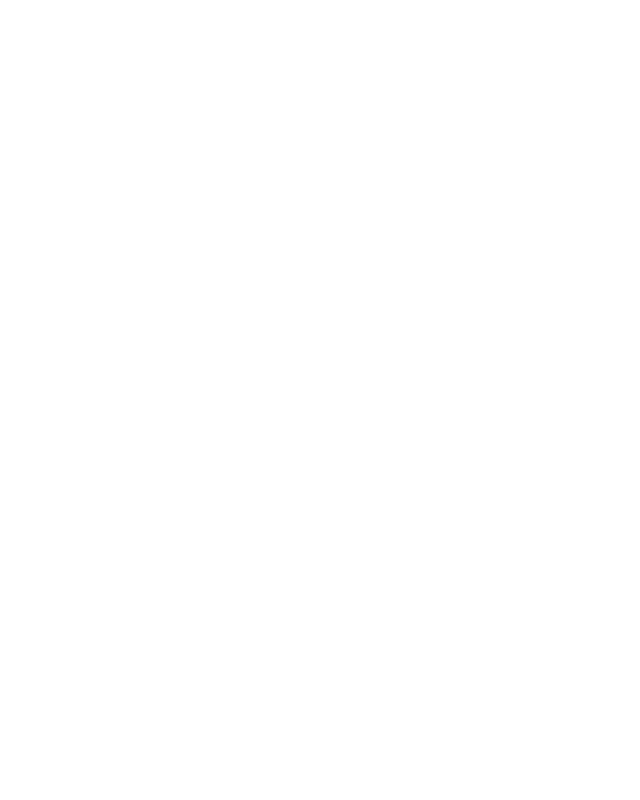
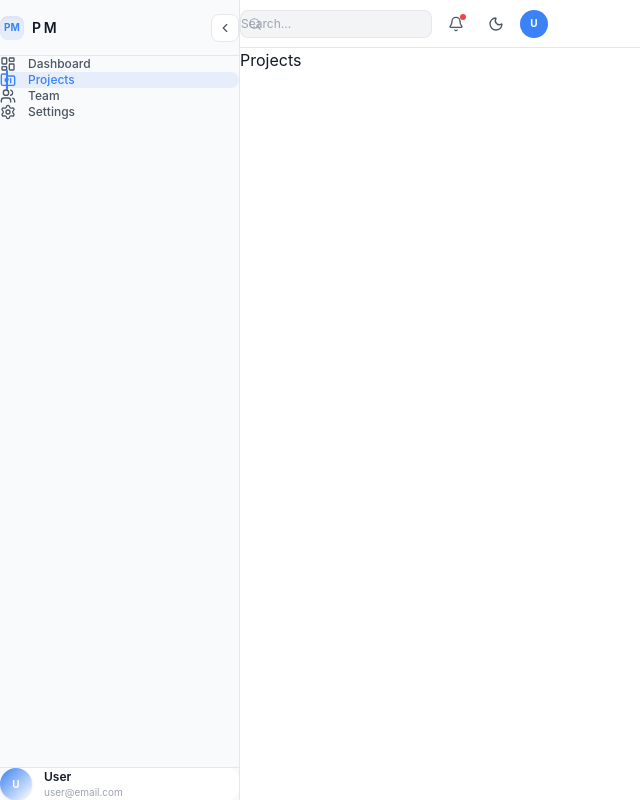
Before and after one commit to Abbas-shah10/project_management, a React (Vite) app in the folder frontend/: page /projects in a window 1280 px wide. Before the commit this address had no page. Shown: the whole page, without its empty margins (0-640 px from the left). Built offline with nearby package versions, Linux system fonts and the light colour scheme.

Commit message:
feat: add Projects page and update routing; configure axios instance and environment variables

```diff
--- a/frontend/package.json
+++ b/frontend/package.json
@@ -13,7 +13,7 @@
     "@tailwindcss/vite": "^4.3.3",
     "axios": "^1.20.0",
     "date-fns": "^4.4.0",
-    "lucide-react": "^1.42.0",
+    "lucide-react": "^1.46.0",
     "react": "^19.2.8",
     "react-dom": "^19.2.8",
     "react-router-dom": "^7.18.3",
--- /dev/null
+++ b/frontend/src/api/axios.ts
@@ -0,0 +1,8 @@
+import axios from "axios";
+
+const api = axios.create({
+  baseURL: import.meta.env.VITE_API_URL,
+  withCredentials: true,
+});
+
+export default api;
--- a/frontend/src/components/layout/AppLayout.tsx
+++ b/frontend/src/components/layout/AppLayout.tsx
@@ -1,29 +1,17 @@
-import { Outlet, useLocation } from 'react-router-dom';
-import Sidebar from './Sidebar';
-import Header from './Header';
-import TaskDrawer from '../task/TaskDrawer';
-
-const pageTitles: Record<string, string> = {
-  '/': 'Dashboard',
-  '/projects': 'Projects',
-  '/team': 'Team',
-  '/settings': 'Settings',
-};
+import { Outlet } from "react-router-dom";
+import Sidebar from "./Sidebar";
+import Header from "./Header";
 
 export default function AppLayout() {
-  const location = useLocation();
-  const title = pageTitles[location.pathname] || 'Dashboard';
-
   return (
     <div className="flex h-screen bg-[var(--bg-primary)]">
       <Sidebar />
       <div className="flex-1 flex flex-col overflow-hidden">
-        <Header title={title} />
+        <Header />
         <main className="flex-1 overflow-auto p-6">
           <Outlet />
         </main>
       </div>
-      <TaskDrawer />
     </div>
   );
 }
--- a/frontend/src/components/layout/Header.tsx
+++ b/frontend/src/components/layout/Header.tsx
@@ -1,17 +1,9 @@
-import { Search, Bell } from 'lucide-react';
-import ThemeToggle from '../ui/ThemeToggle';
+import { Search, Bell } from "lucide-react";
+import ThemeToggle from "../ui/ThemeToggle";
 
-interface HeaderProps {
-  title: string;
-}
-
-export default function Header({ title }: HeaderProps) {
+export default function Header() {
   return (
     <header className="h-12 flex items-center justify-between px-4 bg-[var(--bg-primary)] border-b border-[var(--border-primary)] shrink-0">
-      <h1 className="text-sm font-semibold text-[var(--text-primary)]">
-        {title}
-      </h1>
-
       <div className="flex items-center gap-2">
         <div className="relative hidden sm:block">
           <Search className="absolute left-2 top-1/2 -translate-y-1/2 w-3.5 h-3.5 text-[var(--text-tertiary)]" />
--- a/frontend/src/components/layout/Sidebar.tsx
+++ b/frontend/src/components/layout/Sidebar.tsx
@@ -1,4 +1,4 @@
-import { NavLink } from 'react-router-dom';
+import { NavLink } from "react-router-dom";
 import {
   LayoutDashboard,
   FolderKanban,
@@ -6,14 +6,14 @@ import {
   Settings,
   ChevronLeft,
   ChevronRight,
-} from 'lucide-react';
-import { useAppStore } from '../../stores/app-store';
+} from "lucide-react";
+import { useAppStore } from "../../stores/app-store";
 
 const navItems = [
-  { to: '/', label: 'Dashboard', icon: LayoutDashboard },
-  { to: '/projects', label: 'Projects', icon: FolderKanban },
-  { to: '/team', label: 'Team', icon: Users },
-  { to: '/settings', label: 'Settings', icon: Settings },
+  { to: "/", label: "Dashboard", icon: LayoutDashboard },
+  { to: "/projects", label: "Projects", icon: FolderKanban },
+  { to: "/team", label: "Team", icon: Users },
+  { to: "/settings", label: "Settings", icon: Settings },
 ];
 
 export default function Sidebar() {
@@ -21,59 +21,84 @@ export default function Sidebar() {
 
   return (
     <aside
-      className={`flex flex-col bg-[var(--bg-secondary)] border-r border-[var(--border-primary)] transition-all duration-200 ${
-        sidebarOpen ? 'w-52' : 'w-14'
+      className={`flex flex-col overflow-hidden border-r border-[var(--border-primary)] bg-[var(--bg-secondary)] shadow-[inset_0_0_0_1px_rgba(255,255,255,0.02)] transition-all duration-300 ${
+        sidebarOpen ? "w-60" : "w-[4.5rem]"
       }`}
     >
-      <div className="flex items-center justify-between h-12 px-3 border-b border-[var(--border-primary)]">
+      <div
+        className={`flex h-14 items-center border-b border-[var(--border-primary)] px-3 ${
+          sidebarOpen ? "justify-between" : "justify-center"
+        }`}
+      >
         {sidebarOpen && (
-          <span className="text-sm font-bold text-[var(--text-primary)] tracking-tight">
-            PM
-          </span>
+          <div className="flex items-center gap-2">
+            <div className="flex h-6 w-6 items-center justify-center rounded-md bg-[var(--accent-primary)]/10 text-[10px] font-bold text-[var(--accent-primary)] shadow-inner">
+              PM
+            </div>
+            <span className="text-sm font-semibold tracking-[0.2em] text-[var(--text-primary)] uppercase">
+              PM
+            </span>
+          </div>
         )}
+
         <button
+          type="button"
           onClick={toggleSidebar}
-          className="w-7 h-7 flex items-center justify-center rounded text-[var(--text-secondary)] hover:bg-[var(--bg-hover)] hover:text-[var(--text-primary)] transition-colors cursor-pointer"
+          aria-label={sidebarOpen ? "Collapse sidebar" : "Expand sidebar"}
+          title={sidebarOpen ? "Collapse sidebar" : "Expand sidebar"}
+          className="flex h-7 w-7 cursor-pointer items-center justify-center rounded-md border border-[var(--border-primary)] bg-[var(--bg-primary)] text-[var(--text-secondary)] transition-all duration-200 hover:border-[var(--accent-primary)]/40 hover:bg-[var(--bg-hover)] hover:text-[var(--text-primary)]"
         >
           {sidebarOpen ? (
-            <ChevronLeft className="w-3.5 h-3.5" />
+            <ChevronLeft className="h-3.5 w-3.5" />
           ) : (
-            <ChevronRight className="w-3.5 h-3.5" />
+            <ChevronRight className="h-3.5 w-3.5" />
           )}
         </button>
       </div>
 
-      <nav className="flex-1 py-2 px-1.5 space-y-0.5">
+      <nav className="flex-1 space-y-1 px-2 py-3">
         {navItems.map((item) => (
           <NavLink
             key={item.to}
             to={item.to}
-            end={item.to === '/'}
+            end={item.to === "/"}
+            title={item.label}
             className={({ isActive }) =>
-              `flex items-center gap-2.5 px-2.5 py-2 rounded-md text-xs font-medium transition-colors ${
+              `group relative flex items-center rounded-xl px-2.5 py-2.5 text-xs font-medium transition-all duration-200 ${
+                sidebarOpen ? "gap-3" : "justify-center"
+              } ${
                 isActive
-                  ? 'bg-[var(--accent-primary)]/10 text-[var(--accent-primary)]'
-                  : 'text-[var(--text-secondary)] hover:bg-[var(--bg-hover)] hover:text-[var(--text-primary)]'
+                  ? "bg-[var(--accent-primary)]/10 text-[var(--accent-primary)] shadow-[inset_0_0_0_1px_rgba(var(--accent-primary-rgb),0.12)]"
+                  : "text-[var(--text-secondary)] hover:bg-[var(--bg-hover)] hover:text-[var(--text-primary)]"
               }`
             }
           >
-            <item.icon className="w-4 h-4 shrink-0" />
-            {sidebarOpen && <span>{item.label}</span>}
+            {({ isActive }) => (
+              <>
+                <span
+                  className={`absolute left-1.5 top-1/2 h-5 w-0.5 -translate-y-1/2 rounded-full bg-[var(--accent-primary)] transition-all duration-200 ${
+                    isActive ? "opacity-100" : "opacity-0"
+                  }`}
+                />
+                <item.icon className="h-4 w-4 shrink-0" />
+                {sidebarOpen && <span className="truncate">{item.label}</span>}
+              </>
+            )}
           </NavLink>
         ))}
       </nav>
 
       {sidebarOpen && (
-        <div className="px-3 py-3 border-t border-[var(--border-primary)]">
-          <div className="flex items-center gap-2">
-            <div className="w-7 h-7 rounded-full bg-[var(--accent-primary)] flex items-center justify-center text-white text-[10px] font-bold shrink-0">
+        <div className="border-t border-[var(--border-primary)] px-3 py-3">
+          <div className="flex items-center gap-3 rounded-xl bg-[var(--bg-primary)] px-2.5 py-2.5 shadow-[inset_0_0_0_1px_rgba(255,255,255,0.02)]">
+            <div className="flex h-8 w-8 shrink-0 items-center justify-center rounded-full bg-gradient-to-br from-[var(--accent-primary)] to-[var(--accent-secondary)] text-[10px] font-bold text-white shadow-sm">
               U
             </div>
-            <div className="min-w-0">
-              <p className="text-xs font-medium text-[var(--text-primary)] truncate">
+            <div className="min-w-0 flex-1">
+              <p className="truncate text-xs font-semibold text-[var(--text-primary)]">
                 User
               </p>
-              <p className="text-[10px] text-[var(--text-tertiary)] truncate">
+              <p className="truncate text-[10px] text-[var(--text-tertiary)]">
                 user@email.com
               </p>
             </div>
--- /dev/null
+++ b/frontend/src/pages/projects/Projects.tsx
@@ -0,0 +1,5 @@
+const Projects = () => {
+  return <div>Projects</div>;
+};
+
+export default Projects;
--- a/frontend/src/routes/appRoutes.tsx
+++ b/frontend/src/routes/appRoutes.tsx
@@ -1,13 +1,15 @@
 import { BrowserRouter, Route, Routes } from "react-router-dom";
 import Home from "../pages/Home";
 import AppLayout from "../components/layout/AppLayout";
+import Projects from "../pages/projects/Projects";
 
 const AppRoutes = () => {
   return (
     <BrowserRouter>
       <Routes>
         <Route element={<AppLayout />}>
-          <Route path="/dashboard" element={<Home />} />
+          <Route path="/" element={<Home />} />
+          <Route path="/projects" element={<Projects />} />
         </Route>
       </Routes>
     </BrowserRouter>
```
Also changed, not shown: 2 other files (tests, documents, lock files or other folders).
